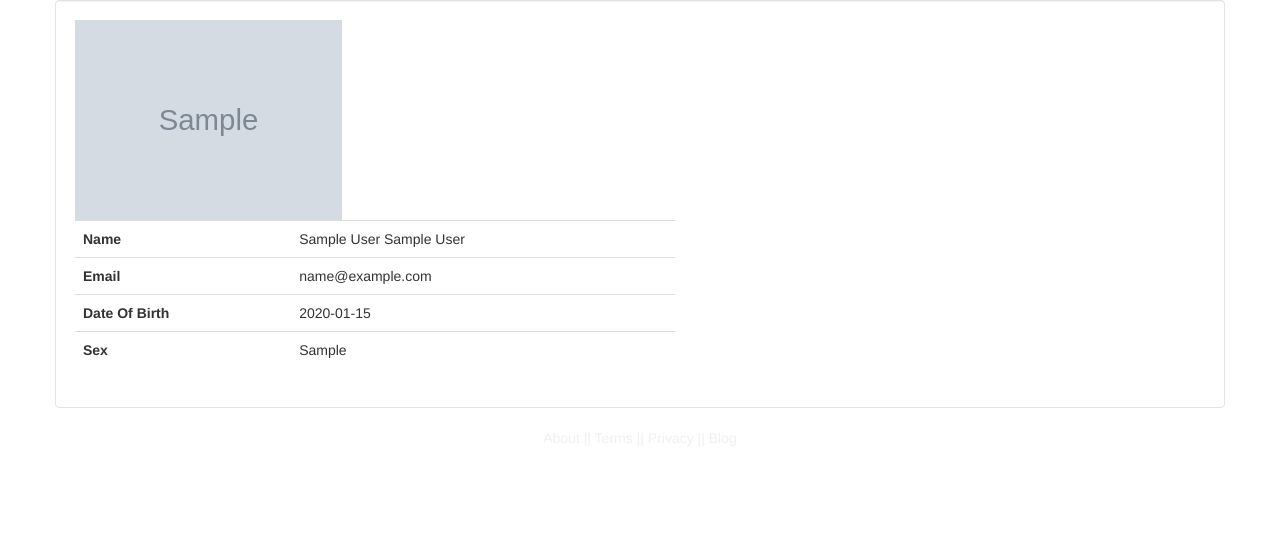
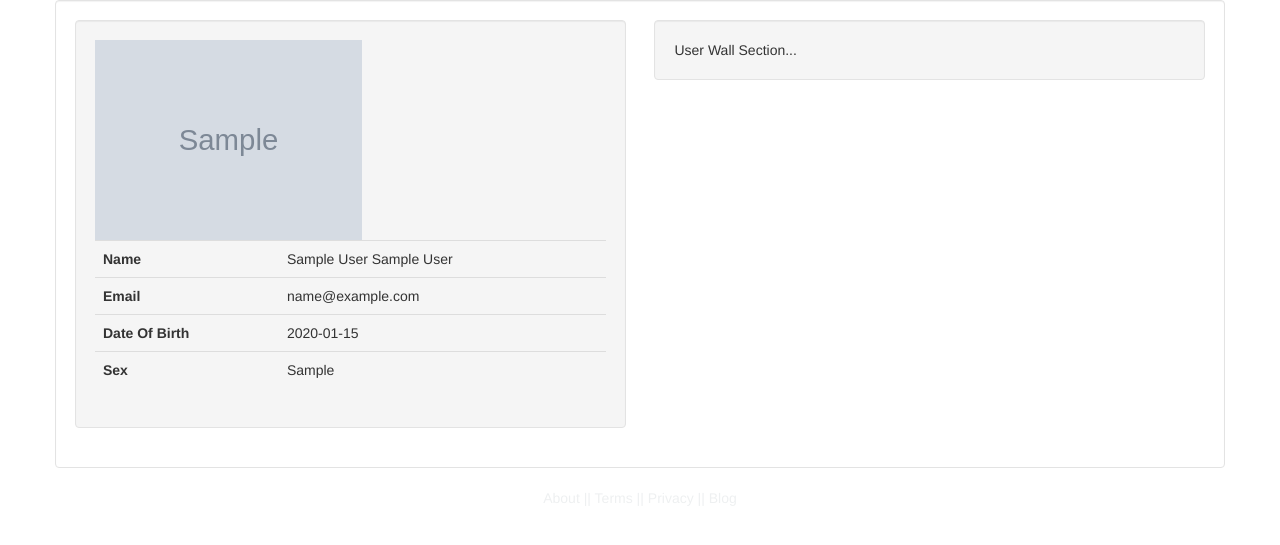
Before and after one commit to pras2309/opensn, a Django app: page /me/ in a window 1280 px wide. Shown: the part 60-605 px from the top of the page. Run offline with Django 3.2, Linux system fonts and the light colour scheme; a user stored in the database is signed in; tables that the repository leaves empty hold one stand-in row (values such as "Sample post"); grey boxes marked "Sample" are stand-in pictures; parts of the project's set-up code (start-up, migrations or seed data) failed here and were passed over.

Commit message:
Added wall section

```diff
--- a/templates/registration/profile.html
+++ b/templates/registration/profile.html
@@ -3,8 +3,10 @@
 
 {% block title %} User Profile{% endblock %}
 {% block content %}
+<section class="well span6">
 <img src="/static/{{user_data.profile_image}}" style="height:200px;"/>
-<table class="table" style="width:600px;">
+
+<table class="table" style="">
 
 <tr>
     <th  align="left">Name</th>
@@ -22,7 +24,11 @@
     <th  align="left">Sex</th>
     <td>{{user_data.sex}}</td>
 </tr>
+</table>
+</section>
 
+<section class="well span6">
+User Wall Section...
+</section>
 
-</table>
 {% endblock %}
```
